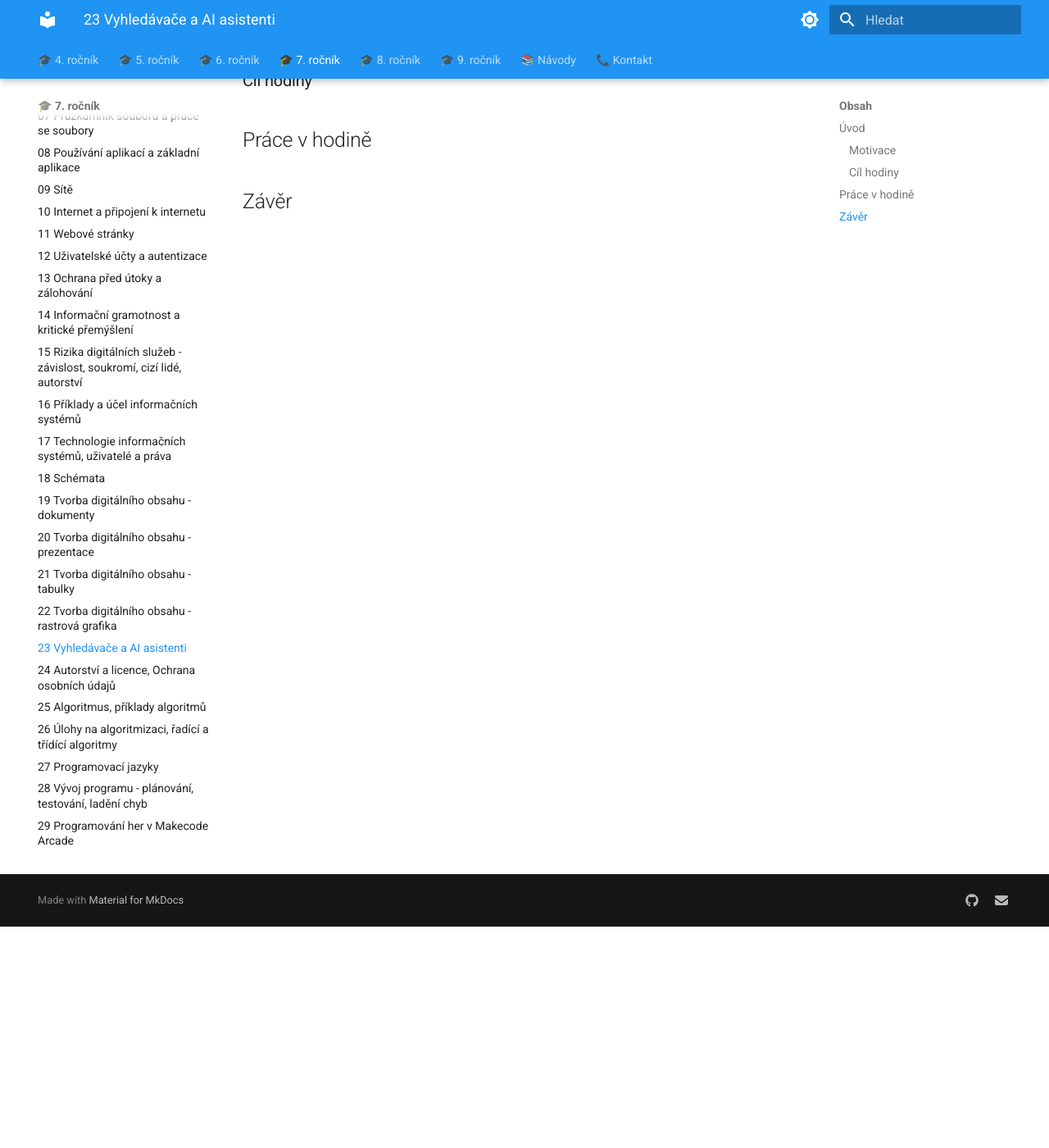
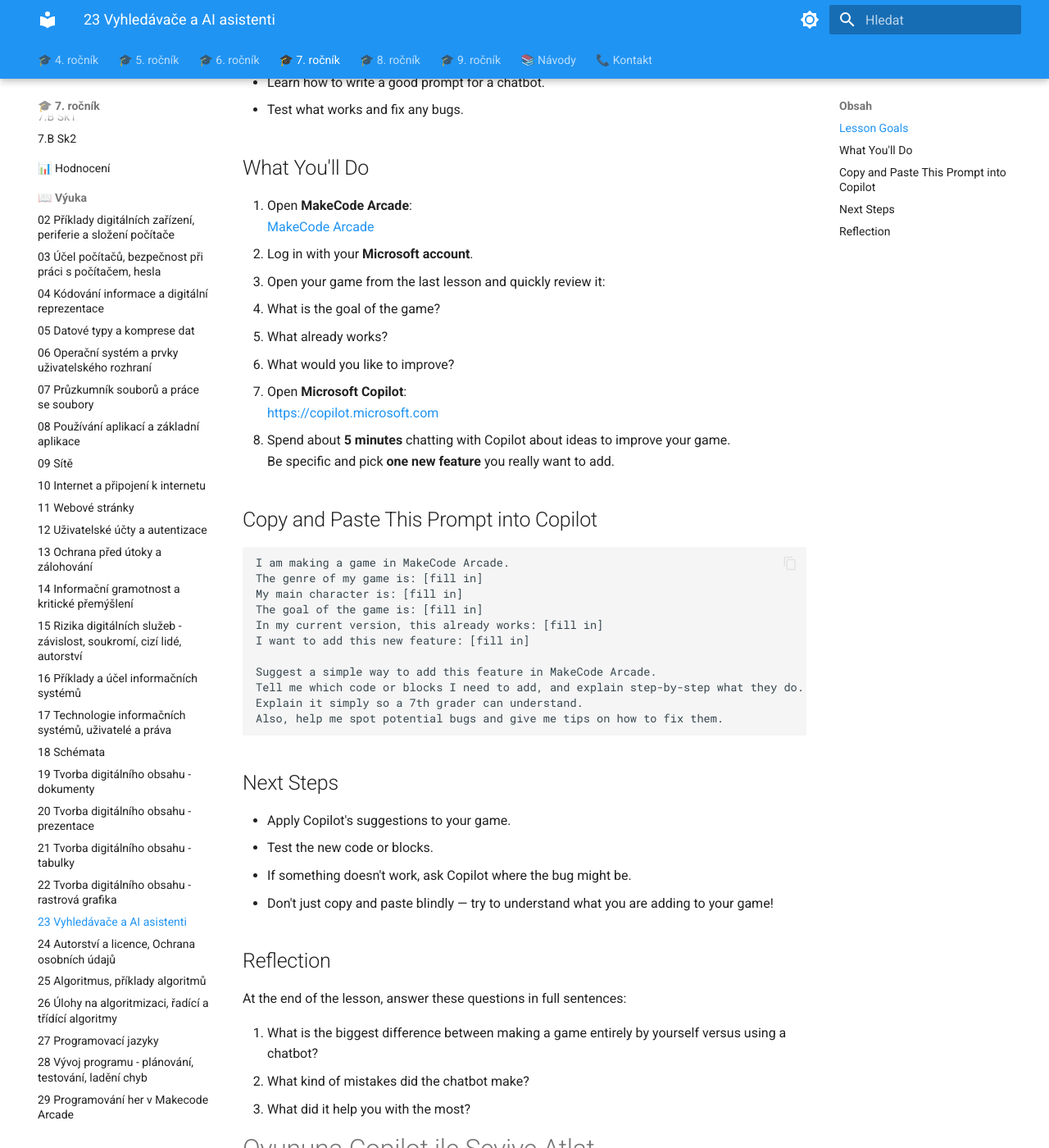
Before and after one commit to tomnovota/zs-materialy, an MkDocs documentation site: the page built from docs/07/vyuka/23/index.md, in a window 1280 px wide and 1400 px high, scrolled down 270 px. Shown: the whole window at 82% size. Built offline with MkDocs 1.6.1 and Material for MkDocs 9.7.7, drawn with Linux system fonts in a browser that asks for light colours; some of the changed text lies outside the part shown.

Commit message:
Revise lesson content for Copilot integration

````diff
--- a/docs/07/vyuka/23/index.md
+++ b/docs/07/vyuka/23/index.md
@@ -1,11 +1,105 @@
-# 23: Vyhledávače a AI asistenti
+# Level Up Your Game with Copilot
 
-## Úvod
+## Lesson Goals
+- Improve your game in MakeCode Arcade.
+- Experience how AI can help you with programming.
+- Learn how to write a good prompt for a chatbot.
+- Test what works and fix any bugs.
 
-### Motivace
+## What You'll Do
 
-### Cíl hodiny
+1. Open **MakeCode Arcade**:
+   [MakeCode Arcade](https://arcade.makecode.com)
+2. Log in with your **Microsoft account**.
+3. Open your game from the last lesson and quickly review it:
+   - What is the goal of the game?
+   - What already works?
+   - What would you like to improve?
+4. Open **Microsoft Copilot**:
+   <https://copilot.microsoft.com>
+5. Spend about **5 minutes** chatting with Copilot about ideas to improve your game.
+   Be specific and pick **one new feature** you really want to add.
 
-## Práce v hodině
+## Copy and Paste This Prompt into Copilot
 
-## Závěr
+```text
+I am making a game in MakeCode Arcade.
+The genre of my game is: [fill in]
+My main character is: [fill in]
+The goal of the game is: [fill in]
+In my current version, this already works: [fill in]
+I want to add this new feature: [fill in]
+
+Suggest a simple way to add this feature in MakeCode Arcade.
+Tell me which code or blocks I need to add, and explain step-by-step what they do.
+Explain it simply so a 7th grader can understand.
+Also, help me spot potential bugs and give me tips on how to fix them.
+```
+
+## Next Steps
+
+- Apply Copilot's suggestions to your game.
+- Test the new code or blocks.
+- If something doesn't work, ask Copilot where the bug might be.
+- Don't just copy and paste blindly — try to understand what you are adding to your game!
+
+## Reflection
+
+At the end of the lesson, answer these questions in full sentences:
+
+1. What is the biggest difference between making a game entirely by yourself versus using a chatbot?
+2. What kind of mistakes did the chatbot make?
+3. What did it help you with the most?
+
+# Oyununa Copilot ile Seviye Atlat
+
+## Dersin Hedefleri
+- MakeCode Arcade'deki oyununu geliştir.
+- Yapay zekanın programlamada sana nasıl yardımcı olabileceğini deneyimle.
+- Bir sohbet botuna (chatbot) nasıl iyi bir komut (prompt) yazılacağını öğren.
+- Nelerin çalıştığını test et ve hataları (bug) düzelt.
+
+## Neler Yapacaksın
+
+1. **MakeCode Arcade**'i aç:
+   [MakeCode Arcade](https://arcade.makecode.com)
+2. **Microsoft hesabınla** giriş yap.
+3. Geçen dersteki oyununu aç ve hızlıca gözden geçir:
+   - Oyunun amacı ne?
+   - Şu anda neresi çalışıyor?
+   - Neyi geliştirmek istersin?
+4. **Microsoft Copilot**'u aç:
+   <https://copilot.microsoft.com>
+5. Oyununu geliştirecek fikirler hakkında Copilot ile yaklaşık **5 dakika** sohbet et.
+   Belirgin ol ve gerçekten eklemek istediğin **bir yeni özellik** seç.
+
+## Bu Komutu Kopyala ve Copilot'a Yapıştır
+
+```text
+MakeCode Arcade'de bir oyun yapıyorum.
+Oyunumun türü: [doldur]
+Ana karakterim: [doldur]
+Oyunun amacı: [doldur]
+Şu anki sürümde bunlar zaten çalışıyor: [doldur]
+Şu yeni özelliği eklemek istiyorum: [doldur]
+
+MakeCode Arcade'de bu özelliği eklemek için bana basit bir yol öner.
+Hangi kodu veya blokları eklemem gerektiğini söyle ve ne işe yaradıklarını adım adım açıkla.
+7. sınıf öğrencisinin anlayabileceği kadar basit bir şekilde açıkla.
+Ayrıca, olası hataları bulmama yardım et ve onları nasıl düzelteceğim konusunda bana ipuçları ver.
+```
+
+## Sonraki Adımlar
+
+- Copilot'un önerilerini oyununa uygula.
+- Yeni kodu veya blokları test et.
+- Eğer bir şey çalışmazsa, Copilot'a hatanın nerede olabileceğini sor.
+- Sadece körü körüne kopyalayıp yapıştırma — oyununa ne eklediğini anlamaya çalış!
+
+## Değerlendirme
+
+Dersin sonunda bu soruları tam cümleler kurarak cevapla:
+
+1. Bir oyunu tamamen tek başına yapmakla bir chatbot kullanmak arasındaki en büyük fark nedir?
+2. Chatbot ne tür hatalar yaptı?
+3. Sana en çok hangi konuda yardımcı oldu?
````
